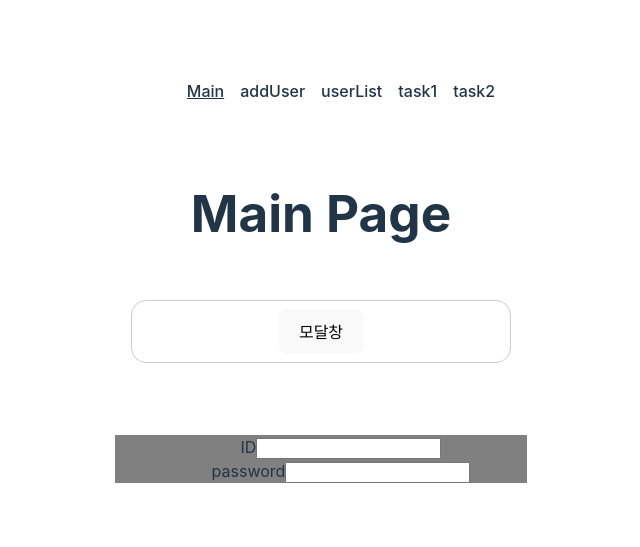
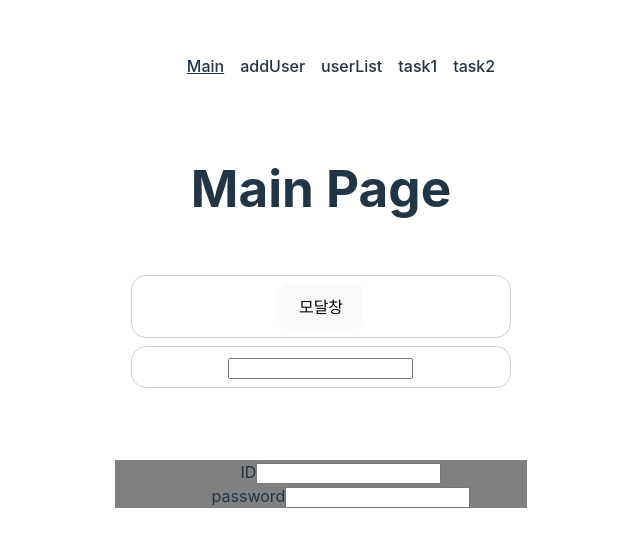
Before and after one commit to jhg1126q/react-spring-web-Demo-project, a React (Vite) app in the folder board-game-cafe-front/: page / in a window 1280 px wide. Shown: the part 135-682 px from the top of the page, without its empty margins (319-959 px from the left). Built offline with nearby package versions, Linux system fonts and the light colour scheme.

Commit message:
🎨Input masking component
마스킹 인풋 작성 완료
테스트 통과(한글입력 방지 및 데이터 관련 제어 확인)
메인페이지에서 원본데이터 퍼오는 것 확인

```diff
--- /dev/null
+++ b/board-game-cafe-front/src/components/UI/Input/InputMasking.jsx
@@ -0,0 +1,81 @@
+import React, { useReducer, useState } from "react";
+
+/********************
+마스킹 컴포넌트 (1차)
+숫자 영어 는 마스킹 됩니다
+::::: TODO :::::
+한글 마스킹 불가능,
+*********************/
+
+const maskReducer = (state, action) => {
+  let maskResult = "";
+  let actionClone = { ...action };
+  let tgt = actionClone.value;
+
+  // 마지막 값이 입력제한 값이 아니면 지나갑니다
+  // 입력중인 상황일 경우만 데이터를 조작합니다 지우는 과정에서 2개씩 지워지는 현상 잡습니다
+  if (
+    /[^a-z0-9]/.test(tgt.substring(tgt.length - 1)) &&
+    !(action.rlength > tgt.length)
+  ) {
+    actionClone.value =
+      tgt.slice(0, -1) +
+      tgt.substring(tgt.length - 1).replace(/[^a-z0-9]/gi, "");
+  }
+
+  switch (action.type) {
+    case "MASK":
+      for (let i = 0; i < actionClone.value.length; i++) {
+        maskResult += "*";
+      }
+      state = maskResult;
+      break;
+    case "DELETE":
+      state = "";
+      break;
+  }
+
+  return state;
+};
+
+const InputMasking = (props) => {
+  const [maskResult, dispatchInputValue] = useReducer(maskReducer, "");
+  const [realResult, setRealResult] = useState("");
+
+  const onChangeHandler = (event) => {};
+
+  const onInputHandler = (event) => {
+    let test = ("" + (event.target.value ?? ""))
+      .replace(/\*/gi, "")
+      .replace(/[^a-z0-9]/gi, "");
+
+    dispatchInputValue({
+      type: "MASK",
+      value: event.target.value,
+      rlength: realResult.length,
+    });
+
+    if (test.length > 0) {
+      test = realResult.substring(0, ("" + event.target.value).length) + test;
+    } else {
+      test = realResult.substring(0, ("" + event.target.value).length);
+    }
+
+    setRealResult(test);
+
+    if (props.onChange) {
+      props.onChange({ realResult: test });
+    }
+  };
+
+  return (
+    <input
+      value={maskResult}
+      onChange={onChangeHandler}
+      placeholder={props.placeholder}
+      onInput={onInputHandler}
+    />
+  );
+};
+
+export default InputMasking;
--- a/board-game-cafe-front/src/pages/Error/Error.jsx
+++ b/board-game-cafe-front/src/pages/Error/Error.jsx
@@ -16,6 +16,9 @@ const ErrorPage = () => {
     messege += error.status;
   }
 
+  console.log("Error messege :::: ");
+  console.log(error.messege);
+
   return (
     <>
       <Nav></Nav>
--- a/board-game-cafe-front/src/pages/Main.jsx
+++ b/board-game-cafe-front/src/pages/Main.jsx
@@ -8,12 +8,14 @@ import Loading from "../components/Loading/Loading";
 
 import classes from "./Main.module.css";
 import Nav from "../components/UI/Nav/Nav";
+import InputMasking from "../components/UI/Input/InputMasking";
 
 const Main = () => {
   const title = "Main Page";
 
   const [isModalCall, setIsModalCall] = useState(false);
   const [isLoadingShow, setIsLoadingShow] = useState(false);
+  const [textMask, setTesxtMask] = useState("");
 
   // 팝업 닫기 이벤트
   const onModalClickHandler = () => {
@@ -26,6 +28,11 @@ const Main = () => {
     CommmonUtil.showModal("페이지 ID", "콜");
 
     setIsModalCall(!isModalCall);
+  };
+
+  const onChangeHandler = (data) => {
+    console.log(data);
+    return;
   };
 
   // Outlet 이 나오는 경로입니다.
@@ -48,6 +55,9 @@ const Main = () => {
           <li>
             <Button onClick={onModalCallClickHandler}>모달창</Button>
           </li>
+          <li>
+            <InputMasking onChange={onChangeHandler}></InputMasking>
+          </li>
         </ul>
         <p className={classes.main}></p>
       </Card>
```
